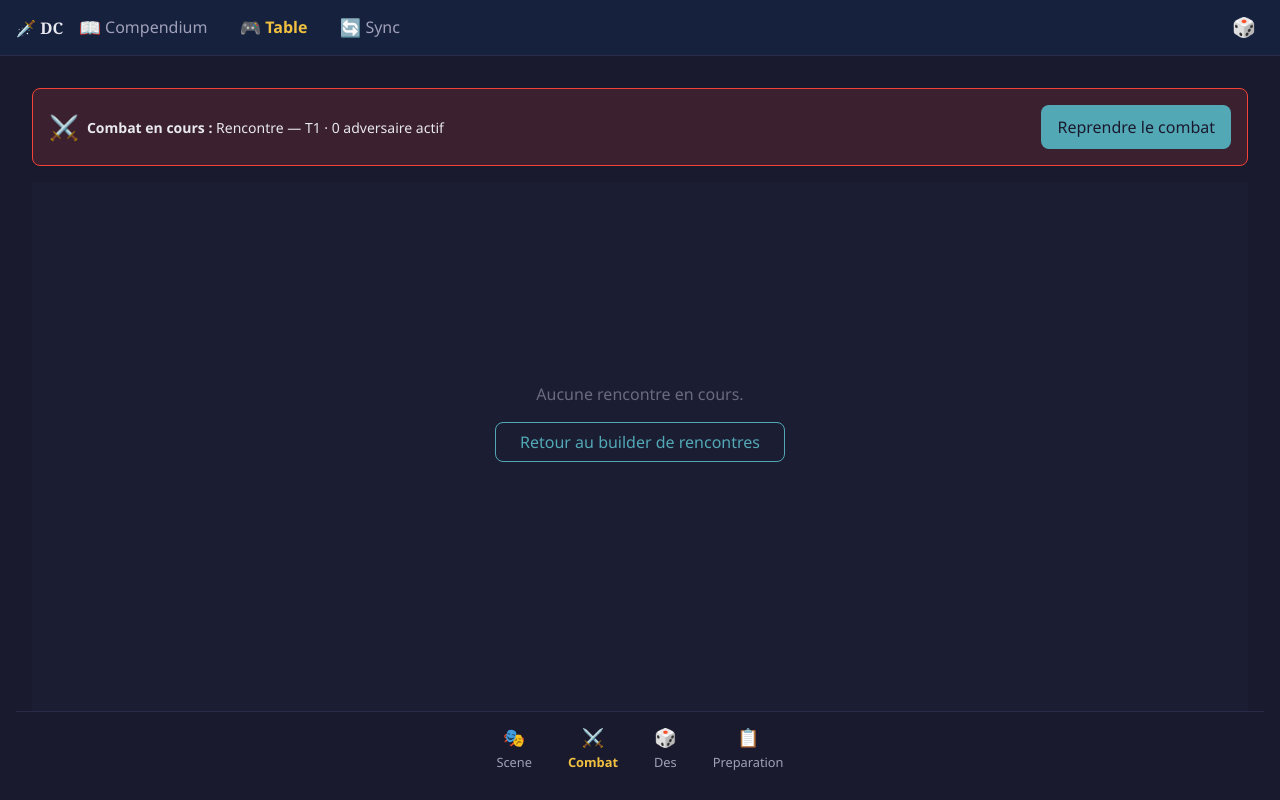
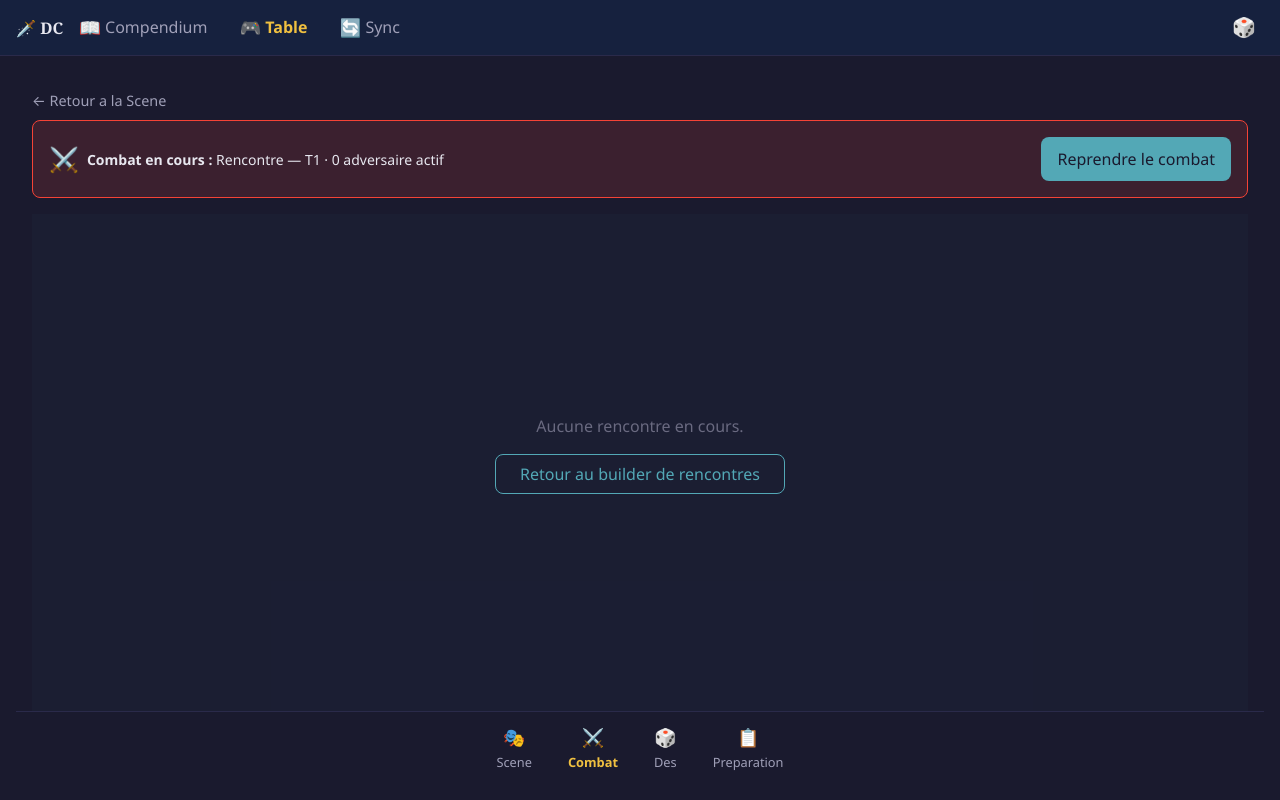
Before and after one commit to AlexielBlack/daggerheart-companion, a Vue app: page /daggerheart-companion/table/combat in a window 1280 px wide. Built offline with nearby package versions, Linux system fonts and the light colour scheme.

Commit message:
feat(combat): ajout SceneDrawer et lien retour Scene dans TableCombatView
Co-Authored-By: Claude Sonnet 4.6 <noreply@anthropic.com>

```diff
--- a/src/modules/session/views/TableCombatView.vue
+++ b/src/modules/session/views/TableCombatView.vue
@@ -1,17 +1,47 @@
 <template>
   <div class="table-combat-view">
-    <!-- Banniere de reprise et vue combat en direct -->
+    <div class="table-combat-view__toolbar">
+      <router-link
+        to="/table/scene"
+        class="table-combat-view__back"
+      >
+        &larr; Retour a la Scene
+      </router-link>
+    </div>
     <CombatResumeBanner />
-    <EncounterLive />
+    <EncounterLive @select-npc="drawer.openNpc($event)" />
+    <SceneDrawer />
   </div>
 </template>
 
 <script>
+import { useSceneDrawer } from '../composables/useSceneDrawer'
 import CombatResumeBanner from '../components/CombatResumeBanner.vue'
 import EncounterLive from '@modules/encounter/views/EncounterLive.vue'
+import SceneDrawer from '../components/SceneDrawer.vue'
 
 export default {
   name: 'TableCombatView',
-  components: { CombatResumeBanner, EncounterLive }
+  components: { CombatResumeBanner, EncounterLive, SceneDrawer },
+  setup() {
+    const drawer = useSceneDrawer()
+    return { drawer }
+  }
 }
 </script>
+
+<style scoped>
+.table-combat-view__toolbar {
+  margin-bottom: var(--space-sm, 0.5rem);
+}
+
+.table-combat-view__back {
+  color: var(--color-text-secondary, #aaa);
+  text-decoration: none;
+  font-size: 0.9em;
+}
+
+.table-combat-view__back:hover {
+  color: var(--color-text, #fff);
+}
+</style>
```
